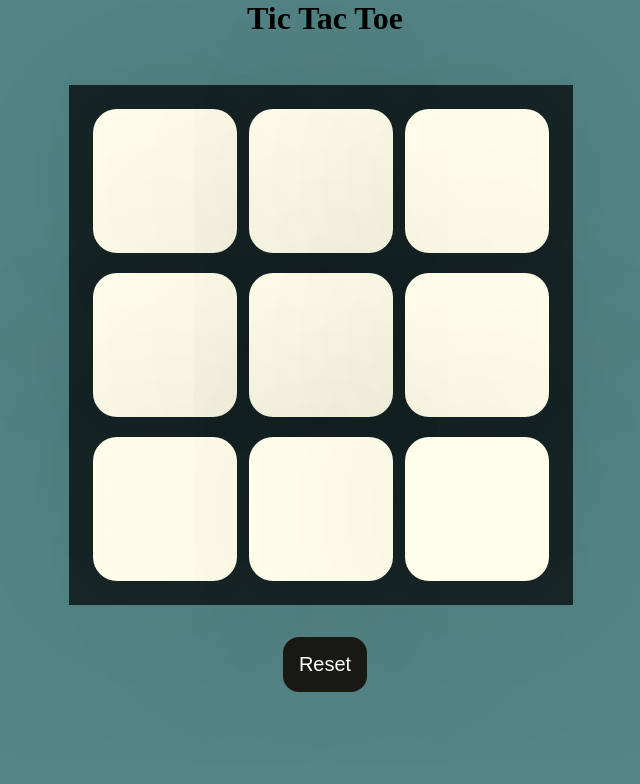
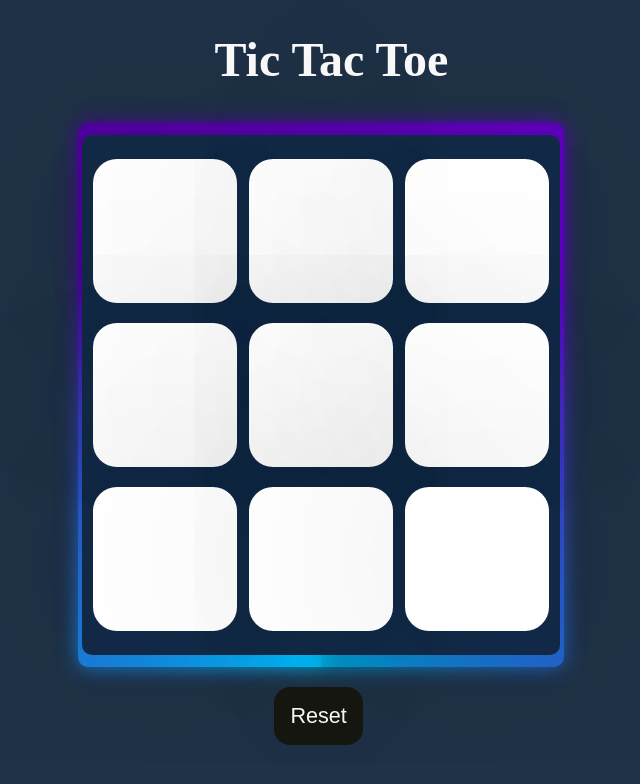
Before and after one commit to kshitij2212/Tic-Tac-Toe, a plain HTML site: page index.html in a window 1280 px wide. Shown: the whole page, without its empty margins (315-955 px from the left). Drawn offline with Linux system fonts and the light colour scheme.

Commit message:
Updated index.html and style.css

```diff
--- a/index.html
+++ b/index.html
@@ -13,7 +13,7 @@
          <button id="new-game">New Game</button>
      </div>
      <main>
-         <h1>Tic Tac Toe</h1>
+         <h1 class="h11">Tic Tac Toe</h1>
          <div class="top">
          <div class="container">
              <div class="game">
--- a/style.css
+++ b/style.css
@@ -5,28 +5,59 @@
 }
 
 body{
-    background-color:#548687;
+    background-color:#1f3247;
     text-align: center;}
 
 .top {
-    background-color: #000000b4;
-    width: 30vw;
+    background-color: #142d4a;
+    border-radius: 10px;
+    width: 28vw;
     height: 50vh;
     display: flex;
     justify-content:center;
     align-items: center;
     padding: 60px;
-    margin-left: 30vw;
-    margin-top: 6vh;
-    }
+    margin-left: 31vw;
+    margin-top: 6vh;}
 
 
-.container{
-    height:70vh;
-    display:flex;
+@property --deg{
+    syntax: '<angle>';
+    inherits: true;
+    initial-value: 0deg;
+}
+
+
+.container::before,
+.container::after {
+    content: "";
+    display: flex;
     justify-content: center;
     align-items: center;
+    border-radius: inherit;
+    position: absolute;
+    width: 38vw;
+    height: 68vh;
+    border-radius: 10px;
+    background: conic-gradient(
+        from var(--deg) at center,
+        #00c3ff,
+        #4d0199,
+        #6300c6,
+        #009dcd);
+    z-index: -2;
+    animation: autoRotate 2s linear infinite;}
 
+.container::after {filter: blur(10px);}
+
+@keyframes autoRotate {to {--deg: 360deg;}}
+
+.container {
+    position: relative;
+    height: 70vh;
+    display: flex;
+    justify-content: center;
+    align-items: center;
 }
 
 .game{
@@ -36,9 +67,8 @@ body{
     flex-wrap:wrap;
     justify-content: center;
     align-items: center;
-    gap:1.5vmin;
+    gap:1.5vmin;}
 
-}
 .box{
     height:18vmin;
     width:18vmin;
@@ -46,20 +76,21 @@ body{
     border:none;
     box-shadow:0 0 16rem rgba(0,0,0,0.2);
     font-size:8vmin;
-    color:#b0413e;
-    background-color: #ffffec;
+    color:#317c89;
+    background-color: #ffffff;
 
 }
 
 #reset{
     padding:1rem;
-    font-size:1.25rem;
+    font-size:1.35rem;
     color:#fff;
     background-color: #191913;
     border-radius: 1rem;
     border:none;
     cursor:pointer;
     margin-top: 2rem;
+    margin-right: 1vw;
 }
 
 #new-game{
@@ -90,6 +121,13 @@ body{
 }
 
 .hide{
-    display:none;
+    display:none;}
+
+.h11{
+    font-size: 3rem;
+    font-weight: bold;
+    color: #ffffff;
+    margin-top: 2rem;
+    margin-left: 1vw;
 
 }
```
